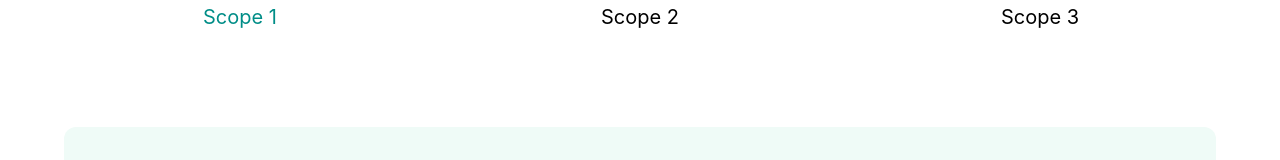
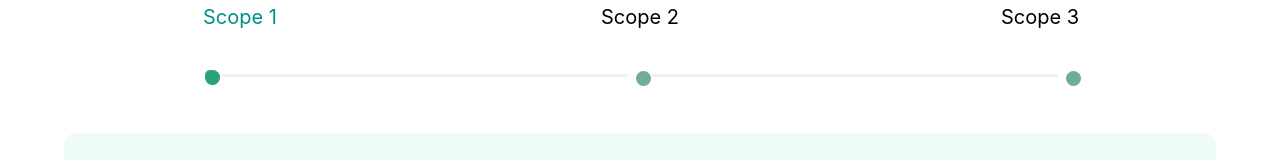
Before and after one commit to vmkmanokumar/GHG-Conversion-Factors, a Next.js app: page / in a window 1280 px wide. Shown: the part 209-369 px from the top of the page. Built offline with nearby package versions, Linux system fonts and the light colour scheme.

Commit message:
steps added

```diff
--- a/src/app/Scopes/HeaderPage.js
+++ b/src/app/Scopes/HeaderPage.js
@@ -5,11 +5,25 @@ import { useState } from "react";
 import ScopeOneSelection from "./ScopeOne/ScopeOneSelection";
 import ScopeTwoSelection from "./Scopetwo/ScopeTwoSelection";
 import ScopeThreeSelection from "./Scopethree/ScopeTwoSelection";
+import { ConfigProvider, Steps } from 'antd';
 
 export default function HeaderPage() {
-  const [activeScope, setActiveScope] = useState(1); // State to track the active scope
+  const [activeScope, setActiveScope] = useState(0); // State to track the active scope
 
   console.log(activeScope)
+
+  const customDot = (dot, { status, index }) => (
+    <div
+    style={{
+      backgroundColor: '#98E6CA', // Green color for finished steps
+      width: '15px',  // Bigger dot size
+      height: '15px',  // Bigger dot size
+      borderRadius: '50%',  // Make the dot circular
+    }}
+    >
+      {dot}
+    </div>
+  );
 
   const handleScopeClick = (index) => {
     setActiveScope(index); // Set the clicked index
@@ -63,8 +77,8 @@ export default function HeaderPage() {
             <div style={{ textAlign: "center" }}>
               <h1
                 className="text-lg sm:text-xl"
-                style={{ color: activeScope === 1 ? "#008D87" : "black" }} // Green if Scope 1 is active
-                onClick={() => handleScopeClick(1)}
+                style={{ color: activeScope === 0 ? "#008D87" : "black" }} // Green if Scope 1 is active
+                onClick={() => handleScopeClick(0)}
               >
                 Scope 1
               </h1>
@@ -74,8 +88,8 @@ export default function HeaderPage() {
             <div style={{ textAlign: "center" }}>
               <h1
                 className="text-lg sm:text-xl"
-                style={{ color: activeScope === 2 ? "#008D87" : "black" }} // Green if Scope 2 is active
-                onClick={() => handleScopeClick(2)}
+                style={{ color: activeScope === 1 ? "#008D87" : "black" }} // Green if Scope 2 is active
+                onClick={() => handleScopeClick(1)}
               >
                 Scope 2
               </h1>
@@ -85,8 +99,8 @@ export default function HeaderPage() {
             <div style={{ textAlign: "center" }}>
               <h1
                 className="text-lg sm:text-xl"
-                style={{ color: activeScope === 3 ? "#008D87" : "black" }} // Green if Scope 3 is active
-                onClick={() => handleScopeClick(3)}
+                style={{ color: activeScope === 2 ? "#008D87" : "black" }} // Green if Scope 3 is active
+                onClick={() => handleScopeClick(2)}
               >
                 Scope 3
               </h1>
@@ -95,9 +109,24 @@ export default function HeaderPage() {
         </Row>
       </Flex>
 
-      {activeScope === 1 && <ScopeOneSelection></ScopeOneSelection>}
-      {activeScope === 2 && <ScopeTwoSelection></ScopeTwoSelection>}
-      {activeScope === 3 && <ScopeThreeSelection></ScopeThreeSelection>}
+
+      <ConfigProvider
+    theme={{
+      token: {
+        colorPrimary: '#27A376', // Green color
+      },
+    }}
+  >
+    <Steps
+      current={activeScope}
+      items={[{}, {}, {}]}
+     className="w-full sm:w-[1000px] md:w-[1000px] lg:w-[1000px] ml-auto mr-auto mt-10"
+      progressDot={customDot}
+    />
+  </ConfigProvider>
+      {activeScope === 0 && <ScopeOneSelection></ScopeOneSelection>}
+      {activeScope === 1 && <ScopeTwoSelection></ScopeTwoSelection>}
+      {activeScope === 2 && <ScopeThreeSelection></ScopeThreeSelection>}
     </>
   );
 }
--- a/src/app/Scopes/ScopeOne/Chooseactivities.js
+++ b/src/app/Scopes/ScopeOne/Chooseactivities.js
@@ -1,4 +1,4 @@
-export default function Chooseactivities({checkedValues}){
+export default function ChooseActivities({checkedValues}){
 
 
 
@@ -6,7 +6,7 @@ export default function Chooseactivities({checkedValues}){
     return(
         <>
 
-        <div className="flex justify-center items-center bg-[#effbf7] w-full md:w-[768px] lg:w-[1152px] md:mx-auto h-auto md:h-[450px] lg:h-[512px] mt-10 md:mt-16 lg:mt-24 p-4 md:p-6 rounded-xl">
+        <div className="flex justify-center items-center bg-[#effbf7] w-full md:w-[768px] lg:w-[1152px] md:mx-auto h-auto md:h-[450px] lg:h-[512px] mt-10 md:mt-16 lg:mt-10 p-4 md:p-6 rounded-xl">
         <div className="w-full md:w-[500px] max-w-2xl rounded-lg p-4 md:p-6 lg:mr-96">
           <h1 className="text-[20px] md:text-[22px] lg:text-[23px] font-black">Scope Factors</h1>
 
--- a/src/app/Scopes/ScopeOne/ScopeOneSelection.js
+++ b/src/app/Scopes/ScopeOne/ScopeOneSelection.js
@@ -8,11 +8,14 @@ import Chooseactivities from "./Chooseactivities";
 import { dummyData } from "./dummyData/Dummydata";
 
 
+
 export default function ScopeOneSelection() {
 
 
-  const [pageChange, setPageChange] = useState(1);
+  const [pageChange, setPageChange] = useState(0);
   const [checkedValues, setCheckedValue] = useState([])
+
+
 
 
 
@@ -30,9 +33,11 @@ export default function ScopeOneSelection() {
   return (
     <>
 
-      {pageChange === 1 && (<div className="flex justify-center items-center bg-[#effbf7] w-full md:w-[768px] lg:w-[1152px] md:mx-auto h-auto md:h-[450px] lg:h-[512px] mt-10 md:mt-16 lg:mt-24 p-4 md:p-6 rounded-xl">
+      {pageChange === 0 && (<div className="flex justify-center items-center bg-[#effbf7] w-full md:w-[768px] lg:w-[1152px] md:mx-auto h-auto md:h-[450px] lg:h-[512px] mt-10 md:mt-16 lg:mt-10 p-4 md:p-6 rounded-xl">
   <div className="w-full md:w-[500px] max-w-2xl rounded-lg p-4 md:p-6 lg:mr-96">
     <h1 className="text-[20px] md:text-[22px] lg:text-[23px] font-black">Scope Factors</h1>
+
+
 
     <Checkbox.Group onChange={onChange} value={checkedValues}>
       <div className="flex flex-col gap-4 md:gap-5 lg:gap-6 mt-4 md:mt-6 lg:mt-8">
@@ -48,7 +53,7 @@ export default function ScopeOneSelection() {
 
       )}
 
-      {pageChange === 2 && (<Chooseactivities checkedValues={checkedValues}></Chooseactivities>)}
+      {pageChange === 1 && (<Chooseactivities checkedValues={checkedValues}></Chooseactivities>)}
 
 
       <div className="flex justify-center gap-4 mt-6">
--- a/src/app/Scopes/ScopeOne/dummyData/Dummydata.js
+++ b/src/app/Scopes/ScopeOne/dummyData/Dummydata.js
@@ -6,3 +6,19 @@ export const dummyData = [
     { value: "Delivery vehicles", label: "Delivery vehicles" },
     { value: "SEWR KWh pass and delivery vehicles", label: "SEWR KWh pass and delivery vehicles" },
   ];
+
+
+ export const DummydataForActives = [
+    {
+      "Fuels": [
+        "Gasous fuels",
+        "Liquid fuels",
+        "Solid fuels"
+      ],
+      "Passenger vehicles": [
+        "Car (by marketing)",
+        "Car (by size)",
+        "Car (by motorbike)"
+      ]
+    }
+  ];
--- a/src/app/globals.css
+++ b/src/app/globals.css
@@ -9,6 +9,30 @@ body {
   font-family: 'Noto Sans', sans-serif;
 }
 
+/* Change the color of the steps line */
+.ant-steps-item-process .ant-steps-item-line {
+  background-color: #28a745 !important; /* Green color */
+}
+
+/* Change the color of the active dot */
+.ant-steps-item-process .ant-steps-item-icon {
+  background-color: #28a745 !important; /* Green color */
+  border-color: #28a745 !important; /* Green border */
+}
+
+/* Change the color of the completed dot */
+.ant-steps-item-finish .ant-steps-item-icon {
+  background-color: #28a745 !important; /* Green color */
+  border-color: #28a745 !important; /* Green border */
+}
+
+/* Change the color of the pending dot */
+.ant-steps-item-next .ant-steps-item-icon {
+  background-color: #4caf50 !important; /* Lighter green color */
+  border-color: #4caf50 !important; /* Lighter green border */
+}
+
+
 
 @tailwind base;
 @tailwind components;
```
